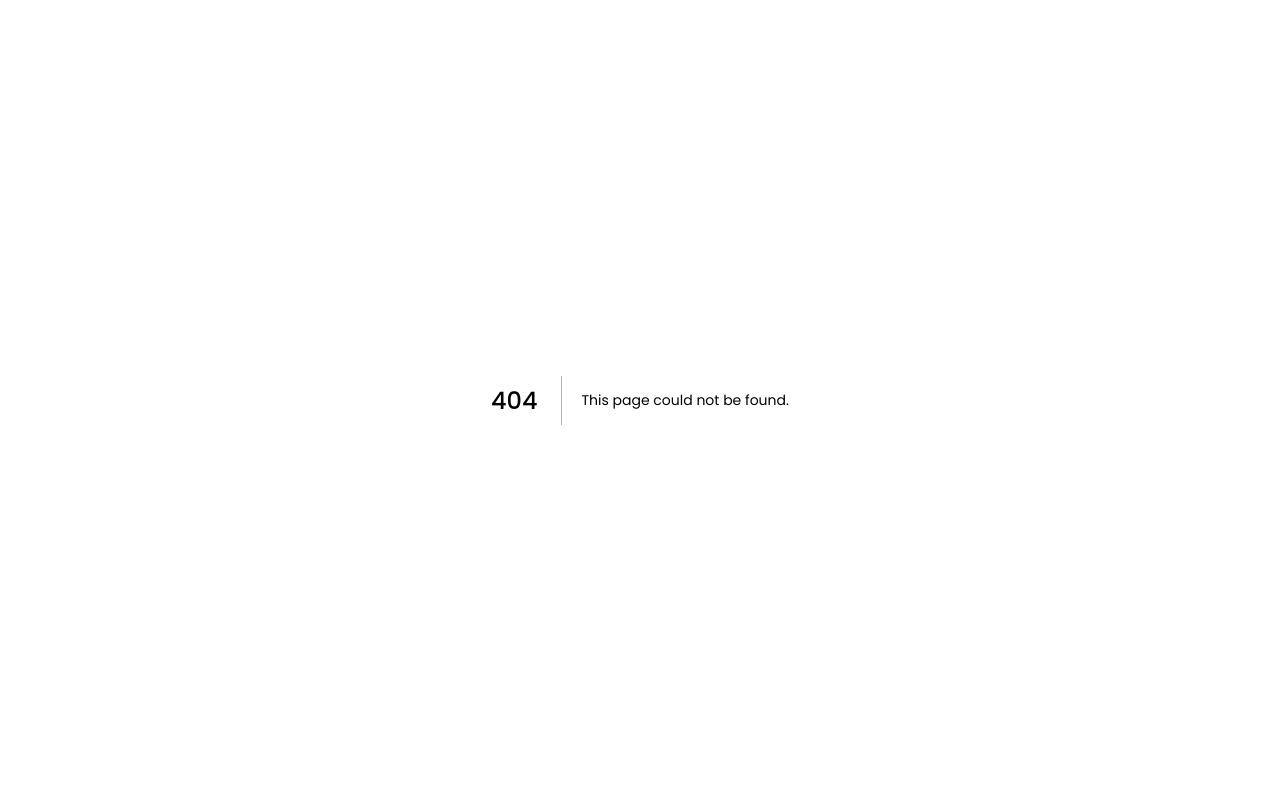
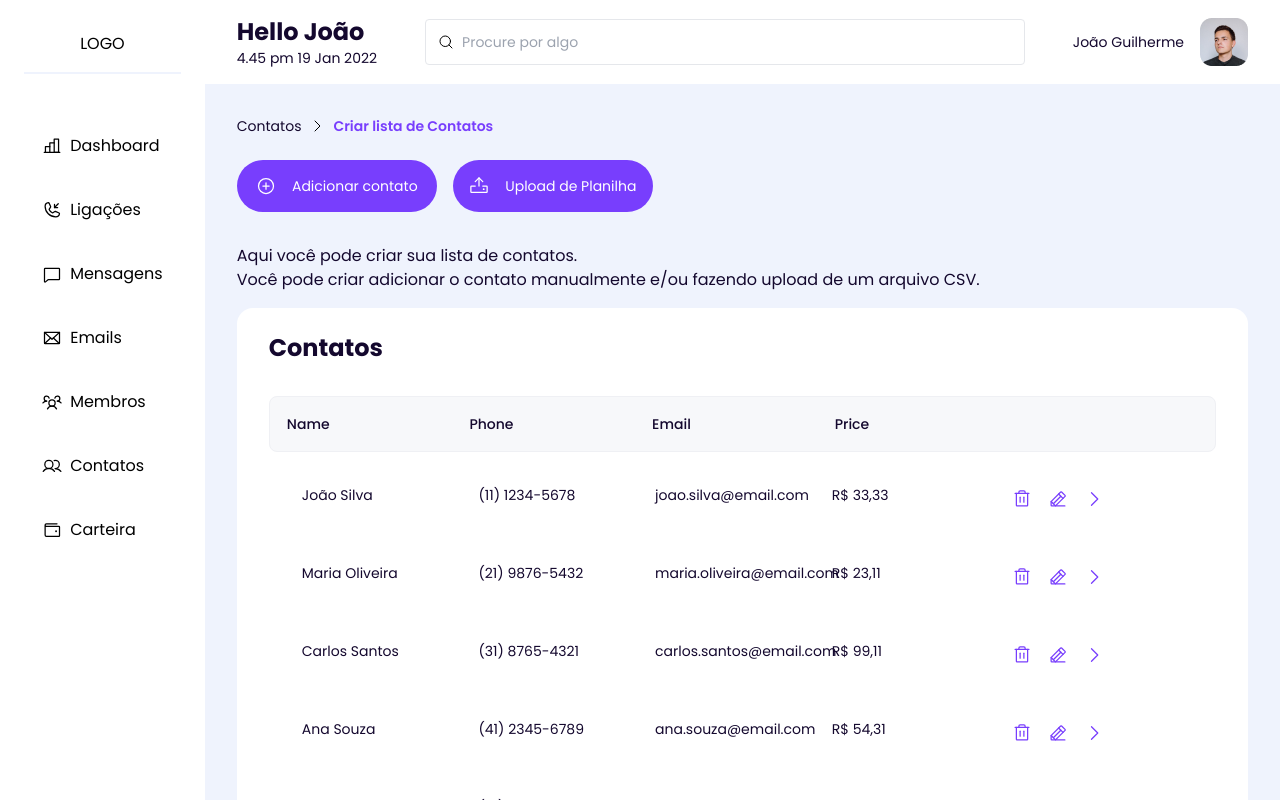
Before and after one commit to 4codingg/callflow-frontend, a Next.js app: page /contacts/createListContacts in a window 1280 px wide. Before the commit this address had no page. Shown: the top 800 px of the page. Built offline with nearby package versions, Linux system fonts and the light colour scheme.

Commit message:
CreateAddListContact

```diff
--- /dev/null
+++ b/src/pageTemplates/ContactsTemplate/CreateListContactsTemplate/index.tsx
@@ -0,0 +1,76 @@
+import {
+  LayoutWithSidebar,
+  Paragraph,
+  ParagraphSizeVariant,
+  Table,
+} from "@/components";
+import { Breadcrumb } from "@/components/Breadcrumb";
+import { Button } from "@/components/Button";
+import { TableHeader } from "@/components/layouts/Headers/TableHeader";
+import { MOCK_CONTACTS } from "@/constants/contentCalls";
+import { DropdownMenu } from "@radix-ui/react-dropdown-menu";
+import {
+  CaretUp,
+  CheckCircle,
+  DotsThreeOutlineVertical,
+  PlusCircle,
+  Upload,
+} from "phosphor-react";
+import { Input } from "postcss";
+
+const crumbs = [
+  {
+    label: "Contatos",
+    path: "/contacts",
+  },
+  {
+    label: "Criar lista de Contatos",
+  },
+];
+
+export const CreateListContactsTemplate = () => {
+  return (
+    <LayoutWithSidebar>
+      <Breadcrumb crumbs={crumbs} />
+      <div className="flex flex-col mt-6">
+        <div className="flex items-center gap-4 w-full">
+          <Button
+            className="!w-[200px] !text-sm font-normal"
+            leftIcon={<PlusCircle color="#FFF" size={20} />}
+          >
+            Adicionar contato
+          </Button>
+          <Button
+            className="!w-[200px] !text-sm font-normal bg-greenTeste "
+            leftIcon={<Upload color="#FFF" size={20} />}
+          >
+            Upload de Planilha
+          </Button>
+        </div>
+        <div>
+          <Paragraph size={ParagraphSizeVariant.Large} className="flex mt-8">
+            Aqui você pode criar sua lista de contatos.
+          </Paragraph>
+          <Paragraph size={ParagraphSizeVariant.Large}>
+            Você pode criar adicionar o contato manualmente e/ou fazendo upload
+            de um arquivo CSV.
+          </Paragraph>
+        </div>
+      </div>
+      <div className="mt-4">
+        <Table
+          content={MOCK_CONTACTS}
+          headerComponent={<TableHeader title="Contatos" />}
+        />
+      </div>
+      <Button
+        leftIcon={<CheckCircle size={22} color="#FFF" />}
+        className="mt-8 !w-[160px] mx-auto font-light flex"
+      >
+        Salvar lista
+      </Button>
+    </LayoutWithSidebar>
+  );
+};
+
+CreateListContactsTemplate;
--- a/src/pageTemplates/ContactsTemplate/index.tsx
+++ b/src/pageTemplates/ContactsTemplate/index.tsx
@@ -1,13 +1,15 @@
-import { Heading, LayoutWithSidebar, Paragraph } from '@/components';
-import { Button } from '@/components/Button';
-import { EmptyState } from '@/components/EmptyState';
-import { CardContactsList } from '@/components/layouts/Cards/CardContactsList';
-import { CONTENT_CARD_CALLS_LIST } from '@/constants/contentCardCallList';
-import { PlusCircle } from 'phosphor-react';
-import { useState } from 'react';
-import SearchImage from '@/assets/empty-state.png';
+import { Heading, LayoutWithSidebar, Paragraph } from "@/components";
+import { Button } from "@/components/Button";
+import { EmptyState } from "@/components/EmptyState";
+import { CardContactsList } from "@/components/layouts/Cards/CardContactsList";
+import { CONTENT_CARD_CALLS_LIST } from "@/constants/contentCardCallList";
+import { PlusCircle } from "phosphor-react";
+import { useState } from "react";
+import SearchImage from "@/assets/empty-state.png";
+import { useRouter } from "next/router";
 
 export const ContactsTemplate = () => {
+  const router = useRouter();
   const [contactsListItems, setContactsListItems] = useState(
     CONTENT_CARD_CALLS_LIST
   );
@@ -24,9 +26,10 @@ export const ContactsTemplate = () => {
           </section>
           {!!contactsListItems.length && (
             <Button
-              className="w-[140px] h-[40px] font-light text-xs"
+              className="w-[139px] h-[40px] font-light text-xs"
               leftIcon={<PlusCircle size={16} color="#FFF" />}
               disabled={CONTENT_CARD_CALLS_LIST.length === 0}
+              onClick={() => router.push("/contacts/createListContacts")}
             >
               Adicionar lista
             </Button>
--- /dev/null
+++ b/src/pages/contacts/createListContacts/index.tsx
@@ -0,0 +1,5 @@
+import { CreateListContactsTemplate } from "@/pageTemplates/ContactsTemplate/CreateListContactsTemplate/index";
+
+const CreateListContacts = () => <CreateListContactsTemplate />;
+
+export default CreateListContacts;
--- a/src/pages/contacts/index.tsx
+++ b/src/pages/contacts/index.tsx
@@ -1,4 +1,4 @@
-import { ContactsTemplate } from '@/pageTemplates/ContactsTemplate';
+import { ContactsTemplate } from "@/pageTemplates/ContactsTemplate";
 
 const Contacts = () => <ContactsTemplate />;
 
--- a/tailwind.config.js
+++ b/tailwind.config.js
@@ -1,34 +1,31 @@
 const config = {
-  content: [
-    './src/**/*.{html,js,tsx}'
-  ],
+  content: ["./src/**/*.{html,js,tsx}"],
   theme: {
     extend: {
       colors: {
-        'background': '#EFF3FD',
-        'primary': '#783EFD',
-        'dark-primary': '#14082E',
-        'green': '#00DEA3',
-        'red': '#E85959',
-        'orange': '#F7931A',
-        'negative-dark': '#CC0000',
-        'neutral': '#fafafa',
-        'default-grey': '#343C44',
-        'light-grey': '#EFF0F4',
-        'medium-grey': '#667483',
-        'light-light-grey': "#F7F8FA",
-        'modal-background': '#000000BF',
-        'grey-80': "#808080"
-
+        background: "#EFF3FD",
+        primary: "#783EFD",
+        "dark-primary": "#14082E",
+        red: "#E85959",
+        greenTeste: "#00DEA3",
+        orange: "#F7931A",
+        "negative-dark": "#CC0000",
+        neutral: "#fafafa",
+        "default-grey": "#343C44",
+        "light-grey": "#EFF0F4",
+        "medium-grey": "#667483",
+        "light-light-grey": "#F7F8FA",
+        "modal-background": "#000000BF",
+        "grey-80": "#808080",
       },
       fontFamily: {
-        'poppins': 'Poppins, sans-serif'
+        poppins: "Poppins, sans-serif",
       },
       boxShadow: {
-        primary: '0px 4px 16px rgba(90, 85, 210, 0.40)',
+        primary: "0px 4px 16px rgba(90, 85, 210, 0.40)",
       },
     },
   },
   plugins: [],
-}
-export default config
+};
+export default config;
```
